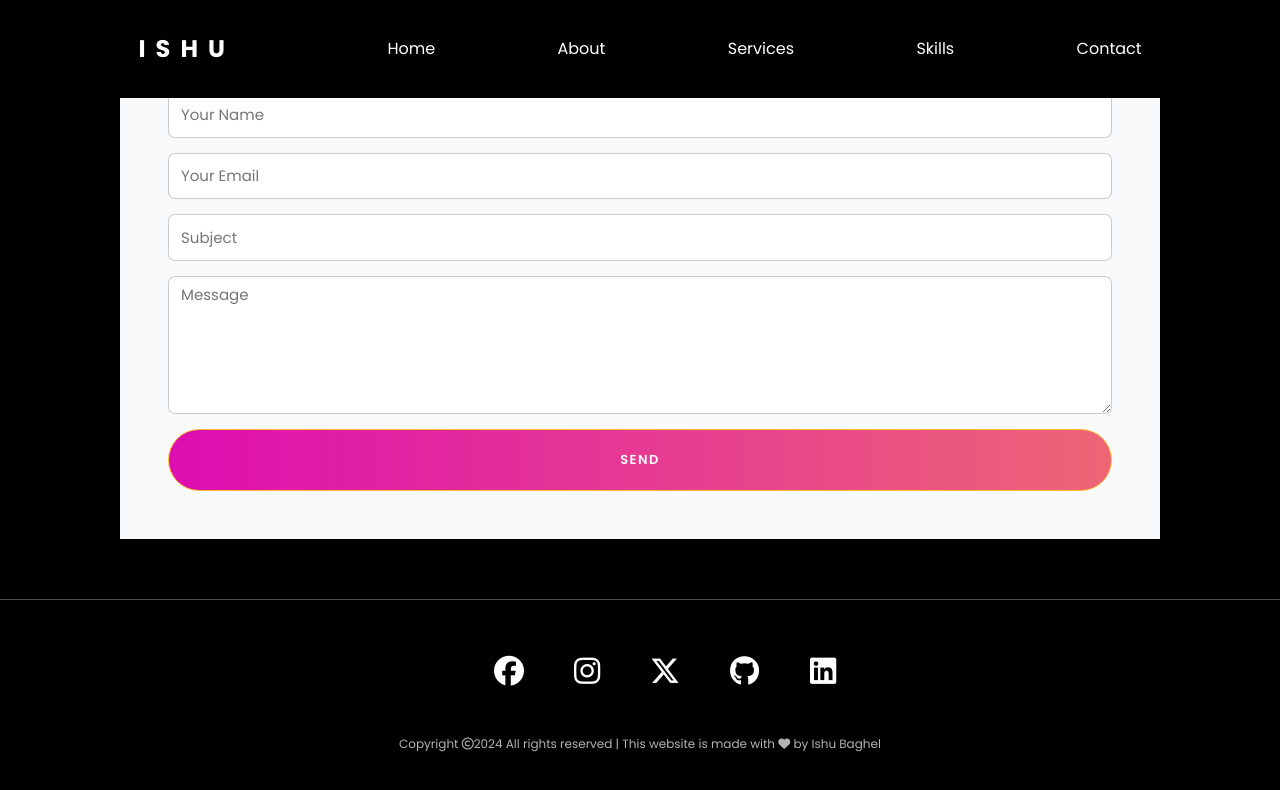
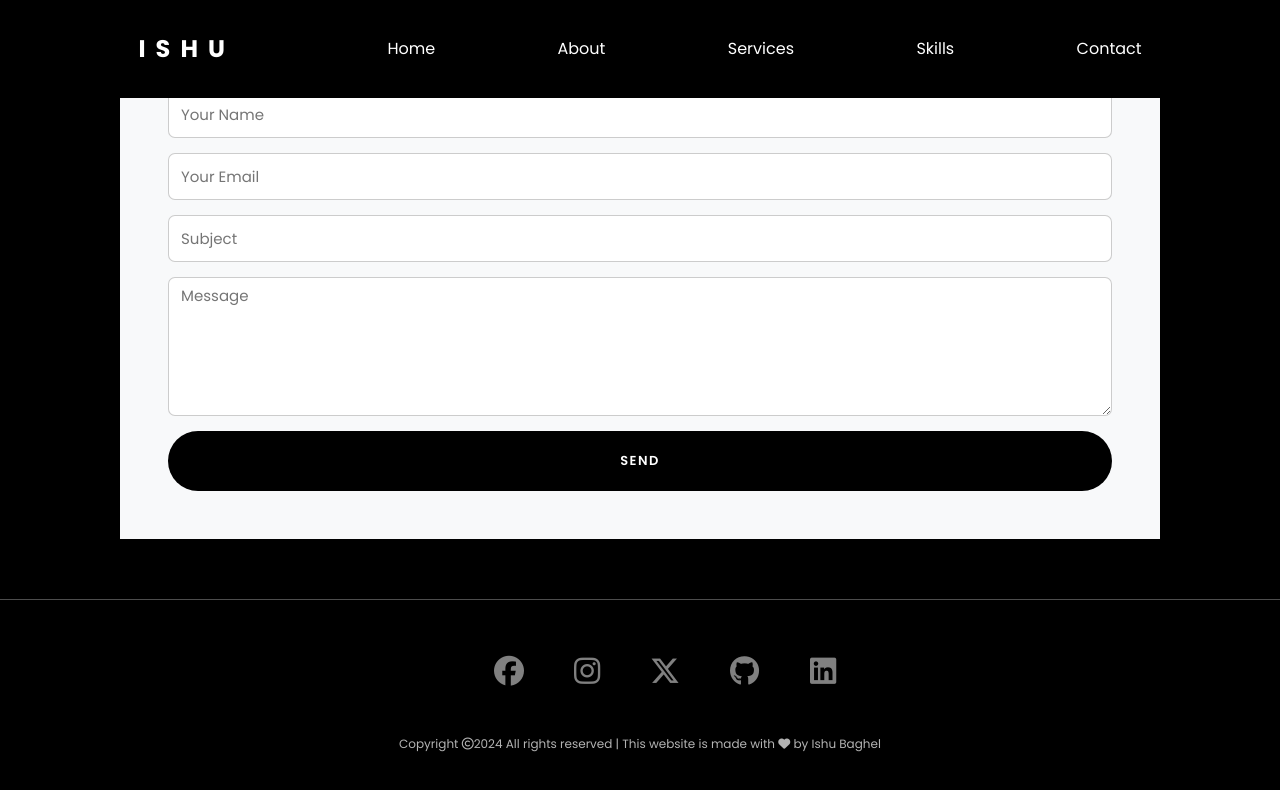
Before and after one commit to Baghelishu09/livesite, a website: page public/index.html in a window 1280 px wide. In both pictures the pointer is over the button "SEND". Shown: the part 3462-4252 px from the top of the page. Drawn offline with nearby package versions, Linux system fonts and the light colour scheme.

Commit message:
modified

```diff
--- a/public/style.css
+++ b/public/style.css
@@ -531,14 +531,15 @@ html,body{
     background-color: #ffbd39;
     border-radius: 40px;
     border: 0.5px solid #ffbd39;
-    transition: 2s;
+    transition: 0.5s;
 }
 /* glow effect with pink gradient */
 .section5 .container2 form #submit:hover{
-    background: linear-gradient(90deg, #dd0eb0, #ffbd39);
+    background-color: rgb(0,0,0);
     background-size: 200%;
     transition: 0.5s;
     color: #ffffff;
+    border: none;
 }
 
 .seperator{
@@ -559,10 +560,10 @@ footer ul li{
 }
 footer ul li a{
     font-size: 30px;
-    color: #ffffff;
+    color: rgba(255, 255, 255, 0.5);
 }
 footer ul li a:hover{
-    transform: scale(1.1);
+    color: rgba(255,255,255,1);
 }
 p{
     font-size: 12px;
```
